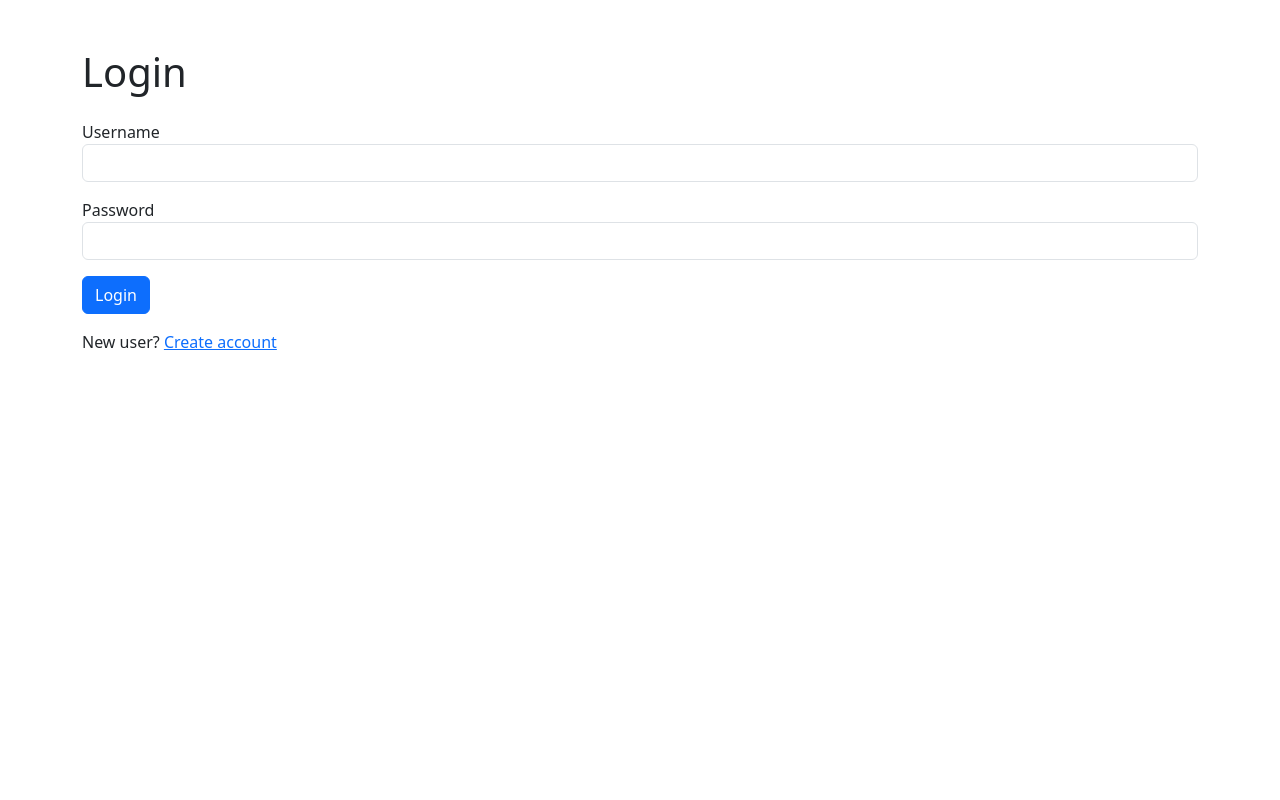
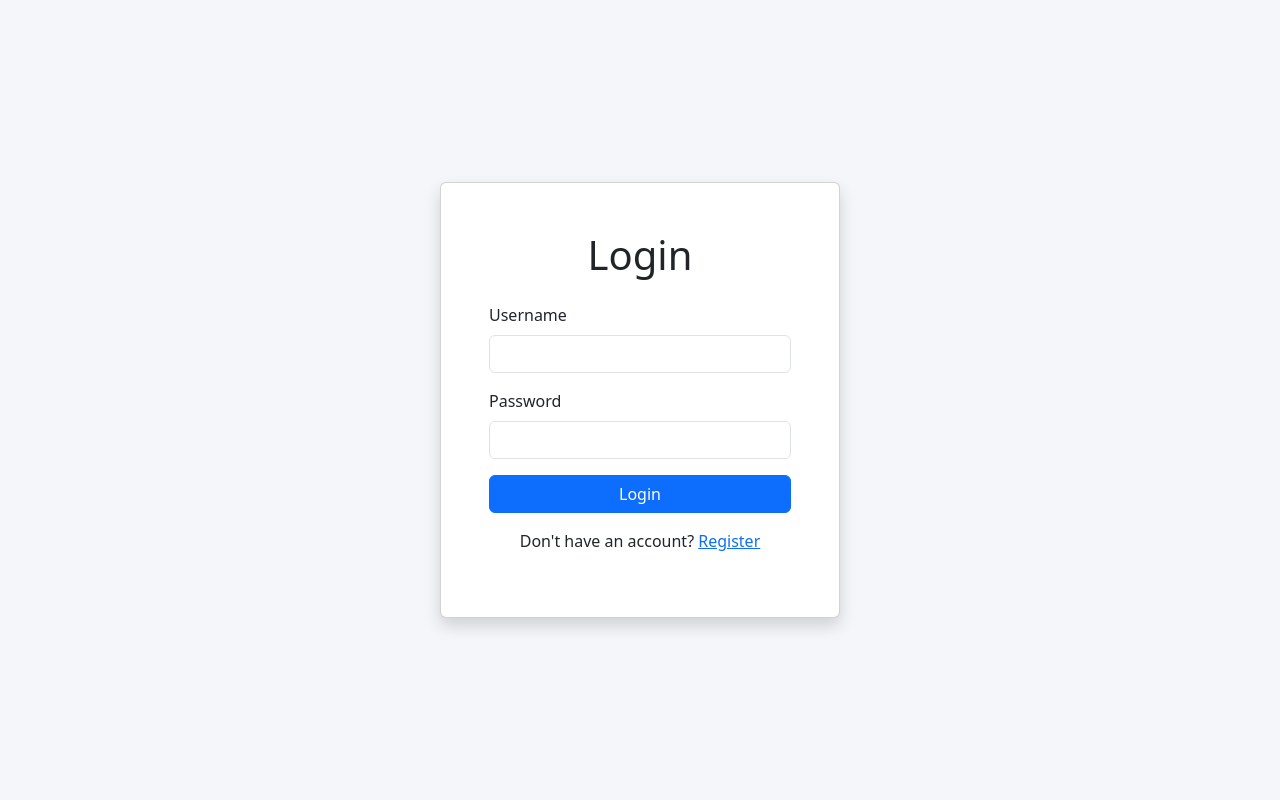
Before and after one commit to rukmini-dev/django-team-task-manager, a Django app: page /login/ in a window 1280 px wide. Run offline with Django 5.2, Linux system fonts and the light colour scheme.

Commit message:
login page fix

```diff
--- a/templates/login.html
+++ b/templates/login.html
@@ -2,38 +2,101 @@
 <html>
 
 <head>
-    <title>Login</title>
 
-    <link href="https://cdn.jsdelivr.net/npm/bootstrap@5.3.0/dist/css/bootstrap.min.css" rel="stylesheet">
+    <title>
+        Login
+    </title>
+
+    <link
+    href="https://cdn.jsdelivr.net/npm/bootstrap@5.3.0/dist/css/bootstrap.min.css"
+    rel="stylesheet">
+
 </head>
 
-<body class="container mt-5">
+<body
+    class="d-flex justify-content-center align-items-center"
+    style="height:100vh; background:#f4f6f9;"
+>
 
-<h1 class="mb-4">Login</h1>
+<div
+    class="card p-5 shadow"
+    style="width:400px;"
+>
+
+    <h1 class="mb-4 text-center">
+        Login
+    </h1>
+
+    {% if form.errors %}
+
+    <div class="alert alert-danger">
+
+        Invalid username or password
+
+    </div>
+
+    {% endif %}
 
     <form method="POST">
 
         {% csrf_token %}
 
         <div class="mb-3">
-<label>Username</label>
-<input type="text" name="username" class="form-control">
+
+            <label class="form-label">
+
+                Username
+
+            </label>
+
+            <input
+                type="text"
+                name="username"
+                class="form-control"
+                required
+            >
+
         </div>
 
         <div class="mb-3">
-<label>Password</label>
-<input type="password" name="password" class="form-control">
+
+            <label class="form-label">
+
+                Password
+
+            </label>
+
+            <input
+                type="password"
+                name="password"
+                class="form-control"
+                required
+            >
+
         </div>
 
-<button type="submit" class="btn btn-primary">
+        <button class="btn btn-primary w-100">
+
             Login
+
         </button>
-<p class="mt-3">
-    New user?
-    <a href="/register/">Create account</a>
-</p>
 
     </form>
 
+    <p class="mt-3 text-center">
+
+        Don't have an account?
+
+        <a href="/register/">
+
+            Register
+
+        </a>
+
+    </p>
+
+</div>
+
 </body>
+
 </html>
```
Also changed, not shown: db.sqlite3. Lines whose indentation alone changed are shown as unchanged.
